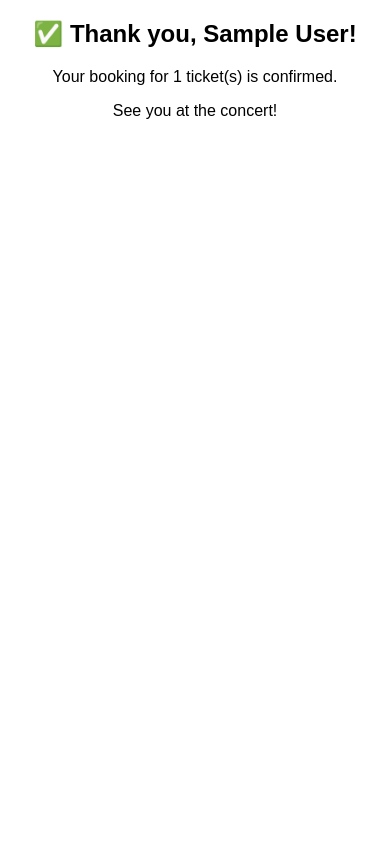
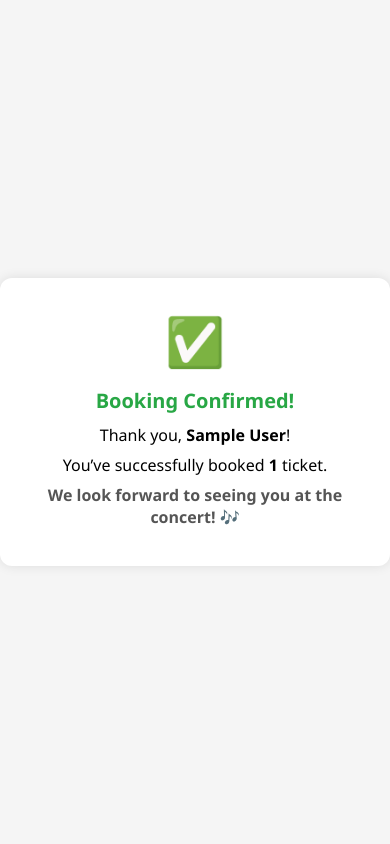
Before and after one commit to amemitroofficial9/aditya_concert, a Flask app: page /success in a window 390 px wide. Run offline with Flask 3, Linux system fonts and the light colour scheme; the visitor is signed in with stand-in values (Sample User, id 1).

Commit message:
Add mobile-friendly success page

```diff
--- a/templates/success.html
+++ b/templates/success.html
@@ -1,11 +1,64 @@
 <!DOCTYPE html>
-<html>
+<html lang="en">
 <head>
-    <title>Booking Confirmed</title>
+  <meta charset="UTF-8" />
+  <meta name="viewport" content="width=device-width, initial-scale=1.0"/>
+  <title>Booking Confirmed</title>
+  <style>
+    body {
+      margin: 0;
+      padding: 0;
+      font-family: 'Segoe UI', Tahoma, Geneva, Verdana, sans-serif;
+      background: #f5f5f5;
+      display: flex;
+      justify-content: center;
+      align-items: center;
+      min-height: 100vh;
+    }
+    .card {
+      background: #fff;
+      padding: 30px;
+      border-radius: 12px;
+      text-align: center;
+      box-shadow: 0 0 12px rgba(0, 0, 0, 0.1);
+      max-width: 420px;
+      width: 90%;
+    }
+    .card h1 {
+      font-size: 24px;
+      margin-bottom: 10px;
+      color: #28a745;
+    }
+    .card p {
+      font-size: 18px;
+      margin: 8px 0;
+    }
+    .emoji {
+      font-size: 48px;
+      margin-bottom: 10px;
+    }
+    .thankyou {
+      margin-top: 20px;
+      font-weight: bold;
+      color: #555;
+    }
+    @media (max-width: 400px) {
+      .card h1 {
+        font-size: 20px;
+      }
+      .card p {
+        font-size: 16px;
+      }
+    }
+  </style>
 </head>
-<body style="text-align: center; font-family: Arial;">
-    <h2>✅ Thank you, {{ name }}!</h2>
-    <p>Your booking for {{ tickets }} ticket(s) is confirmed.</p>
-    <p>See you at the concert!</p>
+<body>
+  <div class="card">
+    <div class="emoji">✅</div>
+    <h1>Booking Confirmed!</h1>
+    <p>Thank you, <strong>{{ name }}</strong>!</p>
+    <p>You’ve successfully booked <strong>{{ tickets }}</strong> ticket{{ 's' if tickets > 1 else '' }}.</p>
+    <p class="thankyou">We look forward to seeing you at the concert! 🎶</p>
+  </div>
 </body>
 </html>
```
